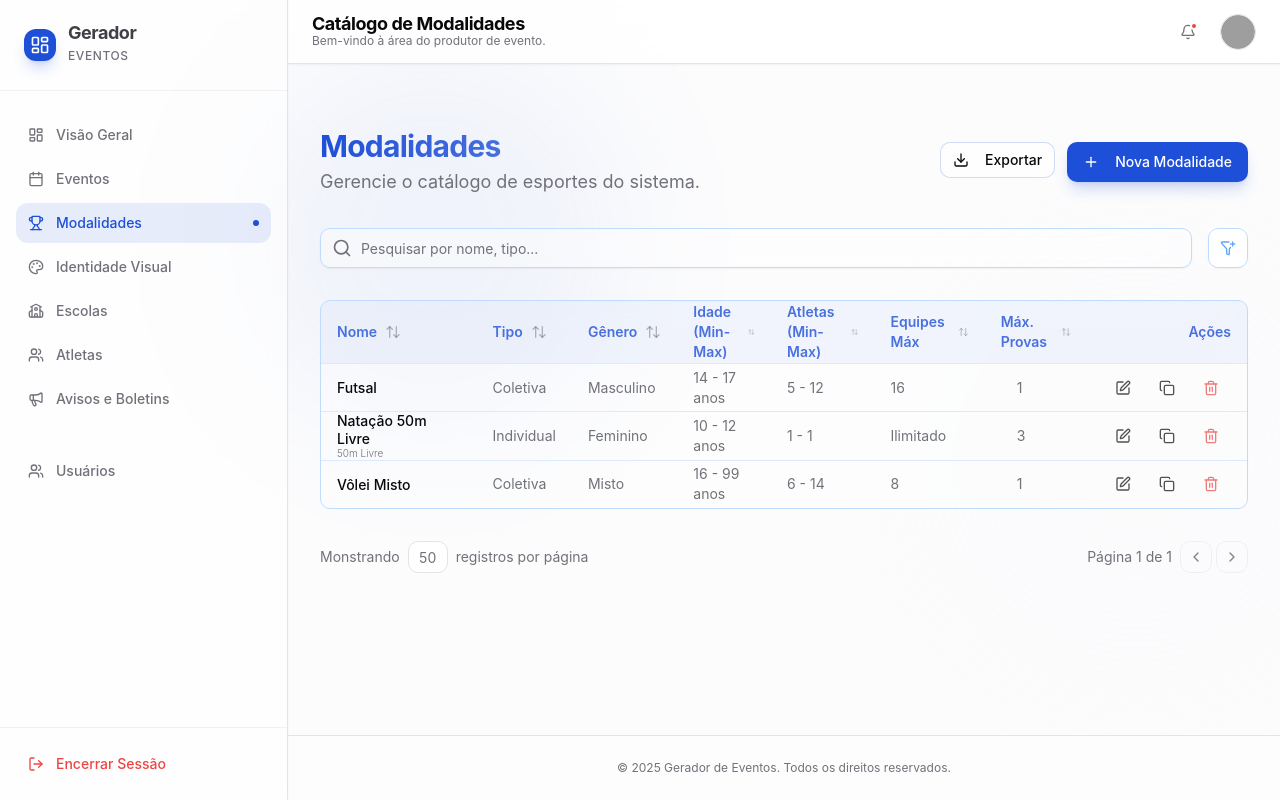
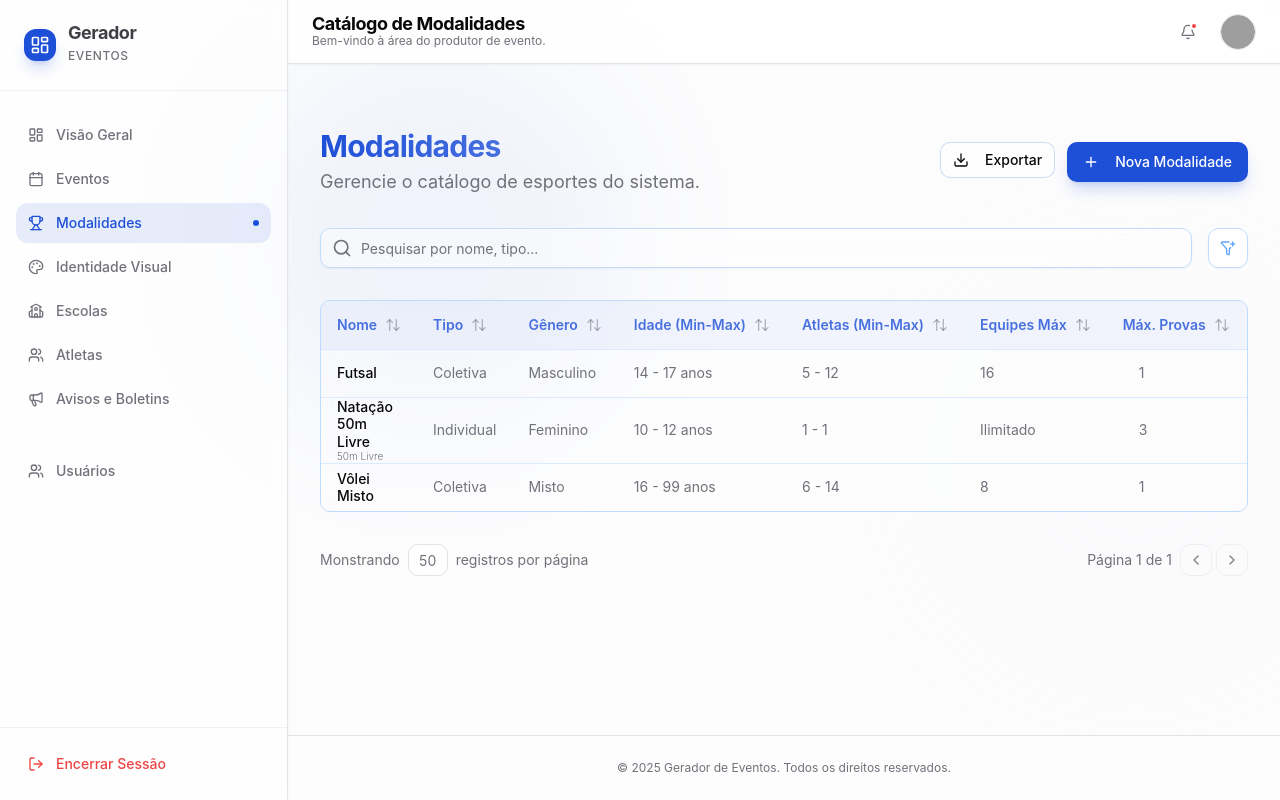
Before and after one commit to AtilaMedeiros/gerador-de-eventos_ultimo, a React (Vite) app: page /area-do-produtor/modalidades in a window 1280 px wide. Shown: the top 800 px of the page. Built offline with nearby package versions, Linux system fonts and the light colour scheme; sample sign-in values are in the browser's storage; grey boxes are pictures that could not be loaded.

Commit message:
fix: Adiciona `whitespace-nowrap` aos cabeçalhos da tabela de modalidades para evitar quebras de linha.

```diff
--- a/src/pages/dashboard/basic-registration/ModalitiesList.tsx
+++ b/src/pages/dashboard/basic-registration/ModalitiesList.tsx
@@ -255,22 +255,22 @@ export default function ModalitiesList() {
                   Gênero {getSortIcon('gender')}
                 </div>
               </TableHead>
-              <TableHead className="font-semibold text-primary/80 h-12 cursor-pointer hover:bg-primary/10 transition-colors" onClick={() => requestSort('minAge')}>
+              <TableHead className="font-semibold text-primary/80 h-12 cursor-pointer hover:bg-primary/10 transition-colors whitespace-nowrap" onClick={() => requestSort('minAge')}>
                 <div className="flex items-center">
                   Idade (Min-Max) {getSortIcon('minAge')}
                 </div>
               </TableHead>
-              <TableHead className="font-semibold text-primary/80 h-12 cursor-pointer hover:bg-primary/10 transition-colors" onClick={() => requestSort('minAthletes')}>
+              <TableHead className="font-semibold text-primary/80 h-12 cursor-pointer hover:bg-primary/10 transition-colors whitespace-nowrap" onClick={() => requestSort('minAthletes')}>
                 <div className="flex items-center">
                   Atletas (Min-Max) {getSortIcon('minAthletes')}
                 </div>
               </TableHead>
-              <TableHead className="font-semibold text-primary/80 h-12 cursor-pointer hover:bg-primary/10 transition-colors" onClick={() => requestSort('maxTeams')}>
+              <TableHead className="font-semibold text-primary/80 h-12 cursor-pointer hover:bg-primary/10 transition-colors whitespace-nowrap" onClick={() => requestSort('maxTeams')}>
                 <div className="flex items-center">
                   Equipes Máx {getSortIcon('maxTeams')}
                 </div>
               </TableHead>
-              <TableHead className="font-semibold text-primary/80 h-12 cursor-pointer hover:bg-primary/10 transition-colors" onClick={() => requestSort('maxEventsPerAthlete')}>
+              <TableHead className="font-semibold text-primary/80 h-12 cursor-pointer hover:bg-primary/10 transition-colors whitespace-nowrap" onClick={() => requestSort('maxEventsPerAthlete')}>
                 <div className="flex items-center">
                   Máx. Provas {getSortIcon('maxEventsPerAthlete')}
                 </div>
```
